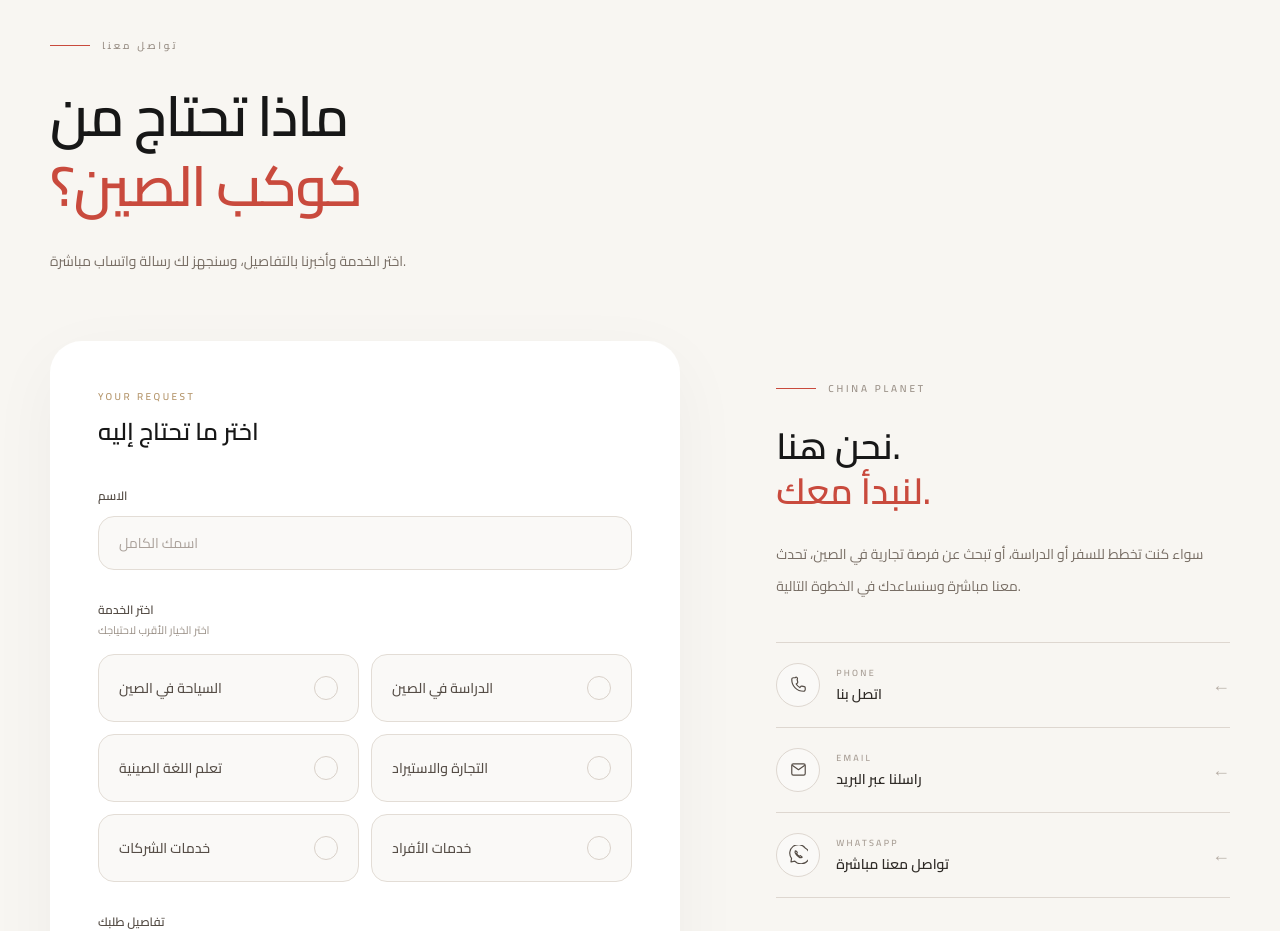
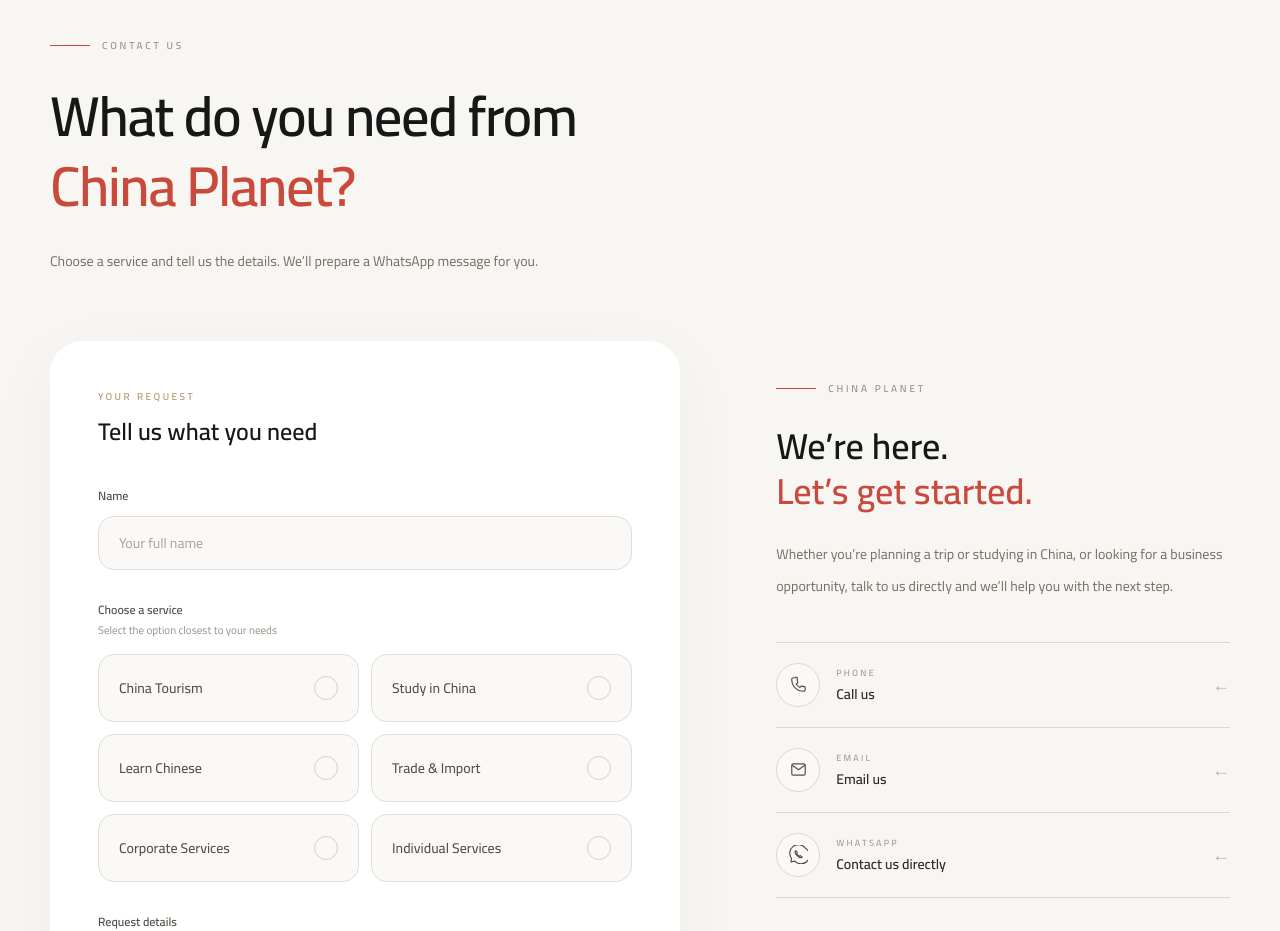
Before and after one commit to jimu1989/chinaplanet, a Next.js app: page /en in a window 1280 px wide. Shown: the part 6880-7811 px from the top of the page. Built offline with nearby package versions, Linux system fonts and the light colour scheme; no server answers.

Commit message:
Complete multilingual contact section

```diff
--- a/app/components/Contact.tsx
+++ b/app/components/Contact.tsx
@@ -4,14 +4,148 @@
 import { useState } from "react";
 import { siteConfig } from "../lib/site";
 
-const services = [
+const services = {
+  ar: [
     "السياحة في الصين",
     "الدراسة في الصين",
     "تعلم اللغة الصينية",
     "التجارة والاستيراد",
     "خدمات الشركات",
     "خدمات الأفراد",
-];
+  ],
+  en: [
+    "China Tourism",
+    "Study in China",
+    "Learn Chinese",
+    "Trade & Import",
+    "Corporate Services",
+    "Individual Services",
+  ],
+  zh: [
+    "中国旅游",
+    "中国留学",
+    "学习中文",
+    "贸易与进口",
+    "企业服务",
+    "个人服务",
+  ],
+} as const;
+
+const contactTranslations = {
+  ar: {
+    label: "تواصل معنا",
+    title: "ماذا تحتاج من",
+    titleAccent: "كوكب الصين؟",
+    description:
+      "اختر الخدمة وأخبرنا بالتفاصيل، وسنجهز لك رسالة واتساب مباشرة.",
+    request: "YOUR REQUEST",
+    choose: "اختر ما تحتاج إليه",
+    name: "الاسم",
+    namePlaceholder: "اسمك الكامل",
+    chooseService: "اختر الخدمة",
+    chooseServiceHint: "اختر الخيار الأقرب لاحتياجك",
+    details: "تفاصيل طلبك",
+    detailsPlaceholder: "اكتب لنا ما تريد معرفته أو تفاصيل طلبك...",
+    whatsappButton: "تواصل معنا عبر واتساب",
+    whatsappHint: "سيتم فتح واتساب مع تجهيز رسالة الطلب تلقائيًا.",
+    brand: "CHINA PLANET",
+    heading: "نحن هنا.",
+    headingAccent: "لنبدأ معك.",
+    paragraph:
+      "سواء كنت تخطط للسفر أو الدراسة، أو تبحث عن فرصة تجارية في الصين، تحدث معنا مباشرة وسنساعدك في الخطوة التالية.",
+    phone: "اتصل بنا",
+    email: "راسلنا عبر البريد",
+    whatsapp: "تواصل معنا مباشرة",
+    phoneLabel: "PHONE",
+    emailLabel: "EMAIL",
+    whatsappLabel: "WHATSAPP",
+    location: "السعودية · الصين",
+    whatsappGreeting: "السلام عليكم،",
+    whatsappName: "أنا",
+    whatsappService: "أرغب بالاستفسار عن:",
+    whatsappDetails: "تفاصيل الطلب:",
+    whatsappSource: "أرسلت هذا الطلب من موقع كوكب الصين.",
+    defaultName: "عميل",
+    defaultService: "استفسار عام",
+    defaultDetails: "أرغب في معرفة المزيد عن الخدمة.",
+  },
+
+  en: {
+    label: "CONTACT US",
+    title: "What do you need from",
+    titleAccent: "China Planet?",
+    description:
+      "Choose a service and tell us the details. We’ll prepare a WhatsApp message for you.",
+    request: "YOUR REQUEST",
+    choose: "Tell us what you need",
+    name: "Name",
+    namePlaceholder: "Your full name",
+    chooseService: "Choose a service",
+    chooseServiceHint: "Select the option closest to your needs",
+    details: "Request details",
+    detailsPlaceholder: "Tell us what you would like to know or share your request details...",
+    whatsappButton: "Contact us on WhatsApp",
+    whatsappHint: "WhatsApp will open with your request message prepared automatically.",
+    brand: "CHINA PLANET",
+    heading: "We’re here.",
+    headingAccent: "Let’s get started.",
+    paragraph:
+      "Whether you’re planning a trip or studying in China, or looking for a business opportunity, talk to us directly and we’ll help you with the next step.",
+    phone: "Call us",
+    email: "Email us",
+    whatsapp: "Contact us directly",
+    phoneLabel: "PHONE",
+    emailLabel: "EMAIL",
+    whatsappLabel: "WHATSAPP",
+    location: "Saudi Arabia · China",
+    whatsappGreeting: "Hello,",
+    whatsappName: "My name is",
+    whatsappService: "I would like to inquire about:",
+    whatsappDetails: "Request details:",
+    whatsappSource: "I sent this request from the China Planet website.",
+    defaultName: "Customer",
+    defaultService: "General inquiry",
+    defaultDetails: "I would like to know more about the service.",
+  },
+
+  zh: {
+    label: "联系我们",
+    title: "您需要中国星球",
+    titleAccent: "为您提供什么？",
+    description:
+      "选择您需要的服务并告诉我们详情，我们会为您准备 WhatsApp 消息。",
+    request: "YOUR REQUEST",
+    choose: "告诉我们您的需求",
+    name: "姓名",
+    namePlaceholder: "您的姓名",
+    chooseService: "选择服务",
+    chooseServiceHint: "请选择最符合您需求的选项",
+    details: "需求详情",
+    detailsPlaceholder: "请告诉我们您想了解的内容或您的具体需求...",
+    whatsappButton: "通过 WhatsApp 联系我们",
+    whatsappHint: "WhatsApp 将自动打开，并准备好您的需求消息。",
+    brand: "CHINA PLANET",
+    heading: "我们就在这里。",
+    headingAccent: "让我们从这里开始。",
+    paragraph:
+      "无论您计划来中国旅行、留学，还是正在寻找中国的商业机会，都可以直接联系我们，我们会帮助您完成下一步。",
+    phone: "联系我们",
+    email: "发送邮件",
+    whatsapp: "直接联系我们",
+    phoneLabel: "PHONE",
+    emailLabel: "EMAIL",
+    whatsappLabel: "WHATSAPP",
+    location: "沙特阿拉伯 · 中国",
+    whatsappGreeting: "您好，",
+    whatsappName: "我的名字是",
+    whatsappService: "我想咨询：",
+    whatsappDetails: "需求详情：",
+    whatsappSource: "此请求来自中国星球官方网站。",
+    defaultName: "客户",
+    defaultService: "一般咨询",
+    defaultDetails: "我想了解更多关于这项服务的信息。",
+  },
+} as const;
 
 export default function Contact({
   language = "ar",
@@ -22,25 +156,27 @@
   const [name, setName] = useState("");
   const [details, setDetails] = useState("");
 
+  const t = contactTranslations[language];
+  const currentServices = services[language];
   const isArabic = language === "ar";
+  const direction = language === "ar" ? "rtl" : "ltr";
 
   const handleWhatsApp = () => {
-    const customerName = name.trim() || "عميل";
-    const selectedService = service || "استفسار عام";
-    const customerDetails =
-      details.trim() || "أرغب في معرفة المزيد عن الخدمة.";
+    const customerName = name.trim() || t.defaultName;
+    const selectedService = service || t.defaultService;
+    const customerDetails = details.trim() || t.defaultDetails;
 
     const message = [
-      "السلام عليكم،",
+      t.whatsappGreeting,
       "",
-      `أنا ${customerName}.`,
+      `${t.whatsappName} ${customerName}.`,
       "",
-      `أرغب بالاستفسار عن: ${selectedService}`,
+      `${t.whatsappService} ${selectedService}`,
       "",
-      "تفاصيل الطلب:",
+      t.whatsappDetails,
       customerDetails,
       "",
-      "أرسلت هذا الطلب من موقع كوكب الصين.",
+      t.whatsappSource,
     ].join("\n");
 
     const whatsappUrl = `https://wa.me/${siteConfig.contact.whatsapp}?text=${encodeURIComponent(
@@ -53,26 +189,30 @@
   return (
     <section
       id="contact"
-      dir={isArabic ? "rtl" : "ltr"}
+      dir={direction}
       className="cp-section bg-[#f8f6f2]"
     >
       <div className="cp-container">
         <div className="max-w-3xl">
-          <div className="flex items-center gap-3">
+          <div
+            className={`flex items-center gap-3 ${
+              !isArabic ? "flex-row" : ""
+            }`}
+          >
             <span className="h-px w-10 bg-[#c94a3d]" />
             <span className="text-[10px] font-semibold tracking-[0.28em] text-[#9a9087]">
-              تواصل معنا
+              {t.label}
             </span>
           </div>
 
           <h2 className="mt-7 max-w-2xl text-4xl font-semibold leading-[1.25] tracking-tight text-[#171717] sm:text-5xl lg:text-[56px]">
-            ماذا تحتاج من
+            {t.title}
             <br />
-            <span className="text-[#c94a3d]">كوكب الصين؟</span>
+            <span className="text-[#c94a3d]">{t.titleAccent}</span>
           </h2>
 
           <p className="mt-6 max-w-xl text-sm leading-8 text-[#786e65]">
-            اختر الخدمة وأخبرنا بالتفاصيل، وسنجهز لك رسالة واتساب مباشرة.
+            {t.description}
           </p>
         </div>
 
@@ -80,11 +220,11 @@
           <div className="rounded-[32px] bg-white p-7 shadow-[0_20px_70px_rgba(40,30,20,0.045)] sm:p-10 lg:p-12">
             <div className="mb-10">
               <p className="text-[10px] font-semibold tracking-[0.25em] text-[#b5966c]">
-                YOUR REQUEST
+                {t.request}
               </p>
 
               <h3 className="mt-3 text-2xl font-semibold text-[#171717]">
-                اختر ما تحتاج إليه
+                {t.choose}
               </h3>
             </div>
 
@@ -94,7 +234,7 @@
                   htmlFor="contact-name"
                   className="mb-3 block text-xs font-semibold text-[#554d46]"
                 >
-                  الاسم
+                  {t.name}
                 </label>
 
                 <input
@@ -102,7 +242,7 @@
                   type="text"
                   value={name}
                   onChange={(event) => setName(event.target.value)}
-                  placeholder="اسمك الكامل"
+                  placeholder={t.namePlaceholder}
                   autoComplete="name"
                   className="w-full rounded-2xl border border-[#e3ddd6] bg-[#faf9f7] px-5 py-4 text-sm text-[#302c28] outline-none transition-all duration-300 placeholder:text-[#aaa19a] focus:border-[#c94a3d] focus:bg-white focus:shadow-[0_8px_30px_rgba(201,74,61,0.06)]"
                 />
@@ -111,16 +251,16 @@
               <div>
                 <div className="mb-4">
                   <p className="text-xs font-semibold text-[#554d46]">
-                    اختر الخدمة
+                    {t.chooseService}
                   </p>
 
                   <p className="mt-1 text-[11px] text-[#9a9087]">
-                    اختر الخيار الأقرب لاحتياجك
+                    {t.chooseServiceHint}
                   </p>
                 </div>
 
                 <div className="grid gap-3 sm:grid-cols-2">
-                  {services.map((item) => {
+                  {currentServices.map((item) => {
                     const selected = service === item;
 
                     return (
@@ -129,7 +269,7 @@
                         type="button"
                         onClick={() => setService(item)}
                         aria-pressed={selected}
-                        className={`group relative min-h-[68px] rounded-2xl border px-5 py-4 text-right text-sm font-medium transition-all duration-300 ${
+                        className={`group relative min-h-[68px] rounded-2xl border px-5 py-4 text-sm font-medium transition-all duration-300 ${
                           selected
                             ? "border-[#c94a3d] bg-[#c94a3d] text-white shadow-[0_12px_30px_rgba(201,74,61,0.16)]"
                             : "border-[#e3ddd6] bg-[#faf9f7] text-[#554d46] hover:-translate-y-0.5 hover:border-[#c94a3d] hover:bg-white hover:shadow-[0_8px_25px_rgba(40,30,20,0.06)]"
@@ -159,14 +299,14 @@
                   htmlFor="contact-details"
                   className="mb-3 block text-xs font-semibold text-[#554d46]"
                 >
-                  تفاصيل طلبك
+                  {t.details}
                 </label>
 
                 <textarea
                   id="contact-details"
                   value={details}
                   onChange={(event) => setDetails(event.target.value)}
-                  placeholder="اكتب لنا ما تريد معرفته أو تفاصيل طلبك..."
+                  placeholder={t.detailsPlaceholder}
                   rows={5}
                   className="w-full resize-none rounded-2xl border border-[#e3ddd6] bg-[#faf9f7] px-5 py-4 text-sm leading-7 text-[#302c28] outline-none transition-all duration-300 placeholder:text-[#aaa19a] focus:border-[#c94a3d] focus:bg-white focus:shadow-[0_8px_30px_rgba(201,74,61,0.06)]"
                 />
@@ -178,7 +318,7 @@
                   onClick={handleWhatsApp}
                   className="group flex min-h-[58px] w-full items-center justify-center gap-3 rounded-2xl bg-[#171717] px-7 text-sm font-semibold text-white transition-all duration-300 hover:bg-[#c94a3d] hover:shadow-[0_12px_30px_rgba(201,74,61,0.16)]"
                 >
-                  <span>تواصل معنا عبر واتساب</span>
+                  <span>{t.whatsappButton}</span>
 
                   <span className="text-base transition-transform duration-300 group-hover:-translate-x-1">
                     ←
@@ -186,7 +326,7 @@
                 </button>
 
                 <p className="mt-4 text-center text-[10px] leading-6 text-[#9a9087]">
-                  سيتم فتح واتساب مع تجهيز رسالة الطلب تلقائيًا.
+                  {t.whatsappHint}
                 </p>
               </div>
             </div>
@@ -197,19 +337,18 @@
               <span className="h-px w-10 bg-[#c94a3d]" />
 
               <span className="text-[10px] font-semibold tracking-[0.28em] text-[#9a9087]">
-                CHINA PLANET
+                {t.brand}
               </span>
             </div>
 
             <h3 className="mt-7 text-4xl font-semibold leading-[1.25] text-[#171717]">
-              نحن هنا.
+              {t.heading}
               <br />
-              <span className="text-[#c94a3d]">لنبدأ معك.</span>
+              <span className="text-[#c94a3d]">{t.headingAccent}</span>
             </h3>
 
             <p className="mt-6 max-w-md text-sm leading-8 text-[#786e65]">
-              سواء كنت تخطط للسفر أو الدراسة، أو تبحث عن فرصة تجارية في الصين،
-              تحدث معنا مباشرة وسنساعدك في الخطوة التالية.
+              {t.paragraph}
             </p>
 
             <div className="mt-10 border-t border-[#ded7d0]">
@@ -236,11 +375,11 @@
 
                   <div>
                     <p className="text-[9px] font-semibold tracking-[0.25em] text-[#a69c93]">
-                      PHONE
+                      {t.phoneLabel}
                     </p>
 
                     <p className="mt-1 text-sm font-semibold text-[#302c28] transition-colors duration-300 group-hover:text-[#c94a3d]">
-                      اتصل بنا
+                      {t.phone}
                     </p>
                   </div>
                 </div>
@@ -281,11 +420,11 @@
 
                   <div>
                     <p className="text-[9px] font-semibold tracking-[0.25em] text-[#a69c93]">
-                      EMAIL
+                      {t.emailLabel}
                     </p>
 
                     <p className="mt-1 text-sm font-semibold text-[#302c28] transition-colors duration-300 group-hover:text-[#c94a3d]">
-                      راسلنا عبر البريد
+                      {t.email}
                     </p>
                   </div>
                 </div>
@@ -326,11 +465,11 @@
 
                   <div>
                     <p className="text-[9px] font-semibold tracking-[0.25em] text-[#a69c93]">
-                      WHATSAPP
+                      {t.whatsappLabel}
                     </p>
 
                     <p className="mt-1 text-sm font-semibold text-[#302c28] transition-colors duration-300 group-hover:text-[#c94a3d]">
-                      تواصل معنا مباشرة
+                      {t.whatsapp}
                     </p>
                   </div>
                 </div>
@@ -343,7 +482,7 @@
 
             <div className="mt-8 flex items-center gap-3 text-[10px] font-medium tracking-[0.15em] text-[#9a9087]">
               <span className="h-1.5 w-1.5 rounded-full bg-[#c94a3d]" />
-              السعودية · الصين
+              {t.location}
             </div>
           </div>
         </div>
```
Lines whose indentation alone changed are shown as unchanged.
